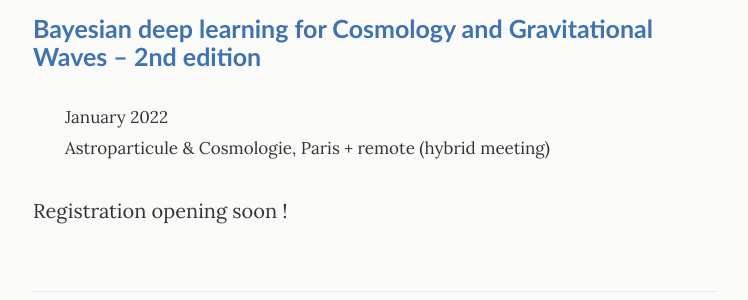
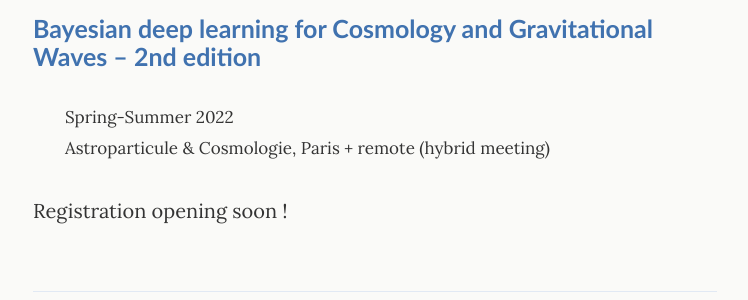
Before and after one commit to astrodeepnet/website, a Jekyll site: the page built from _pages/workshops.md, in a window 1280 px wide. Shown: the part 477-777 px from the top of the page, without its empty margins (265-1013 px from the left). Built offline with Jekyll 4.4.1, drawn with Linux system fonts in a browser that asks for light colours.

Commit message:
Update workshop2

```diff
--- a/_pages/workshops.md
+++ b/_pages/workshops.md
@@ -15,9 +15,9 @@
 
 ---
 
-### [Bayesian deep learning for Cosmology and Gravitational Waves – 2nd edition](https://astrodeep.net/workshop2021/){:target="_blank":rel="noopener noreferrer"}
+### [Bayesian deep learning for Cosmology and Gravitational Waves – 2nd edition](https://astrodeep.net/workshop2022/){:target="_blank":rel="noopener noreferrer"}
 
-> January 2022
+> Spring-Summer 2022
 > Astroparticule & Cosmologie, Paris + remote (hybrid meeting)
 
 Registration opening soon !
```
